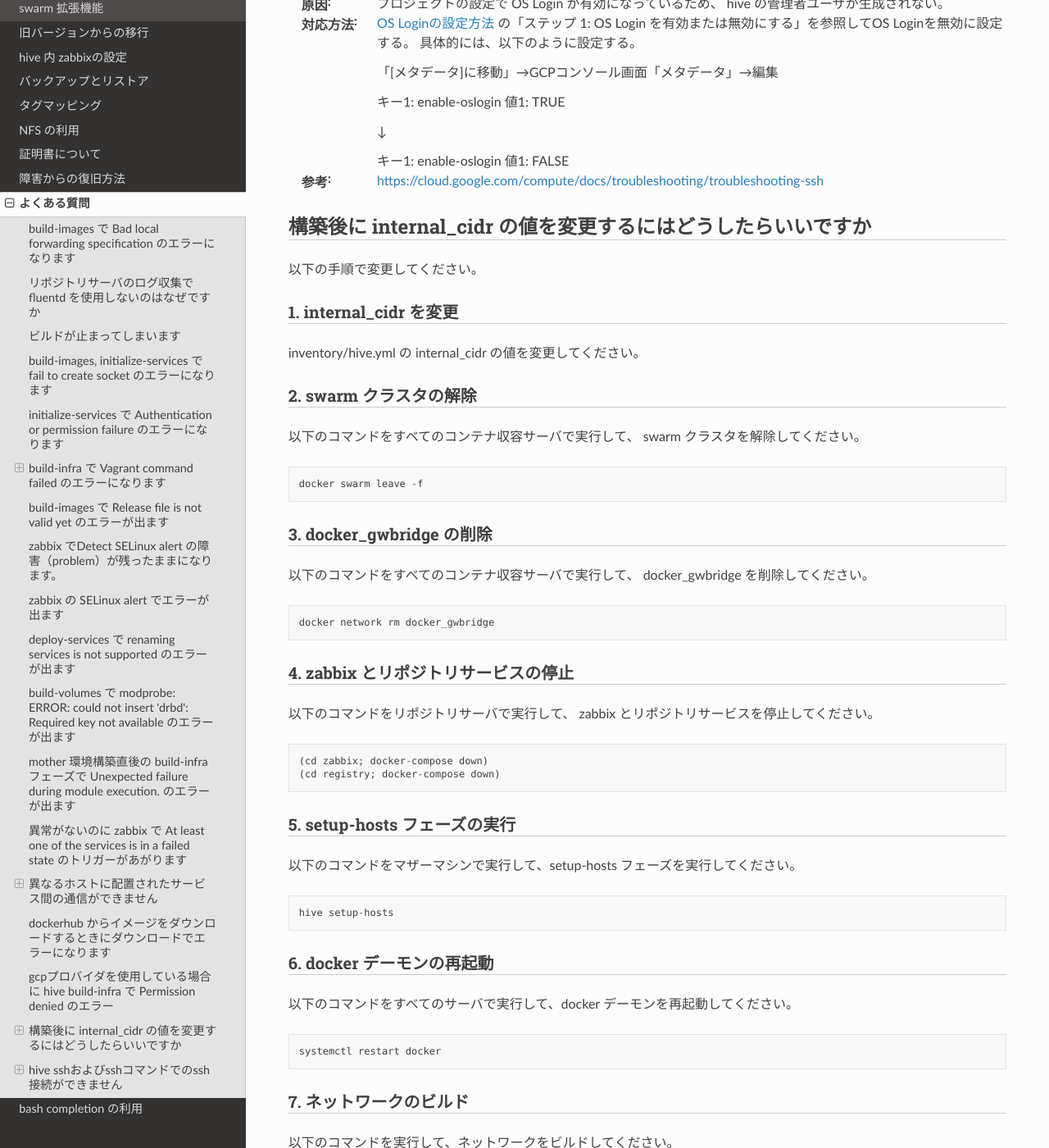
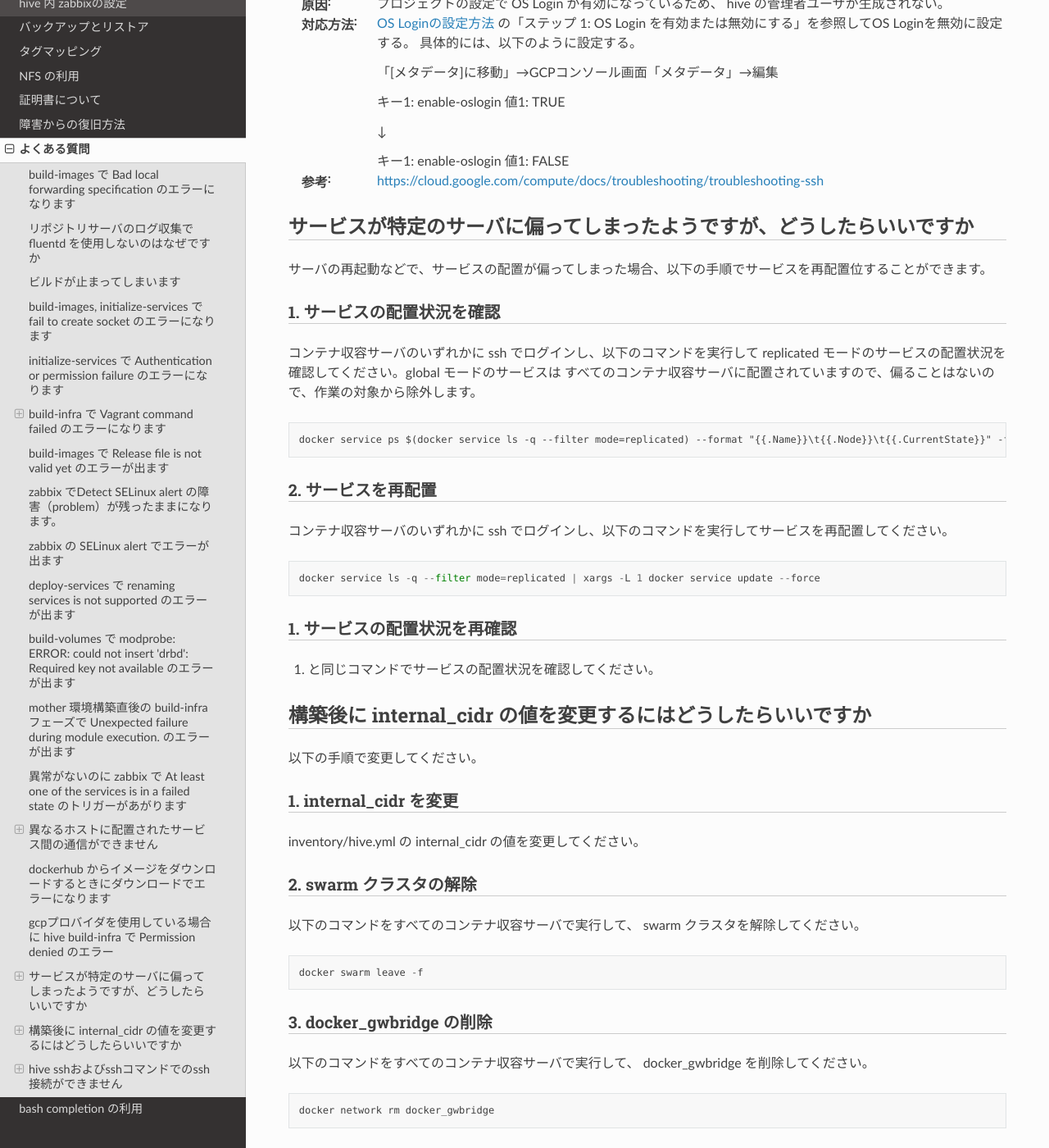
Before and after one commit to procube-open/hive-builder, a Sphinx documentation site: the page built from docs/faq.rst, in a window 1280 px wide and 1400 px high, scrolled down 7768 px. Shown: the whole window at 82% size. Built offline with Sphinx 7.4.7 and the Read the Docs theme 2.0.0, drawn with Linux system fonts in a browser that asks for light colours.

Commit message:
Add to FAQ how to reballance

```diff
--- a/docs/faq.rst
+++ b/docs/faq.rst
@@ -335,6 +335,33 @@ gcpプロバイダを使用している場合に hive build-infra で Permission
 
 :参考: https://cloud.google.com/compute/docs/troubleshooting/troubleshooting-ssh
 
+サービスが特定のサーバに偏ってしまったようですが、どうしたらいいですか
+----------------------------------------------------------------------------------------------------
+サーバの再起動などで、サービスの配置が偏ってしまった場合、以下の手順でサービスを再配置位することができます。
+
+1. サービスの配置状況を確認
+^^^^^^^^^^^^^^^^^^^^^^^^^^^^^^^
+コンテナ収容サーバのいずれかに ssh でログインし、以下のコマンドを実行して replicated モードのサービスの配置状況を確認してください。global モードのサービスは
+すべてのコンテナ収容サーバに配置されていますので、偏ることはないので、作業の対象から除外します。
+
+::
+
+    docker service ps $(docker service ls -q --filter mode=replicated) --format "{{.Name}}\t{{.Node}}\t{{.CurrentState}}" -f desired-state=running
+
+2. サービスを再配置
+^^^^^^^^^^^^^^^^^^^^^^^^^^^^^^^
+コンテナ収容サーバのいずれかに ssh でログインし、以下のコマンドを実行してサービスを再配置してください。
+
+::
+
+    docker service ls -q --filter mode=replicated | xargs -L 1 docker service update --force
+
+
+1. サービスの配置状況を再確認
+^^^^^^^^^^^^^^^^^^^^^^^^^^^^^^^
+1. と同じコマンドでサービスの配置状況を確認してください。
+
+
 構築後に internal_cidr の値を変更するにはどうしたらいいですか
 ----------------------------------------------------------------------------------------------------
 以下の手順で変更してください。
--- a/docs/inventory.rst
+++ b/docs/inventory.rst
@@ -1179,10 +1179,10 @@ backup_scripts 属性はバックアップ定義の配列です。
       - 指定された日数を超えて古いバックアップファイルを日次で削除する。例えば、0 を
         指定すると、当日のバックアップファイルのみが残り、
         3 を指定すると3日前、2日前、1日前、当日分の4個のバックアップファイルが残る。
-    * - batch_script
-      - "mysql -u powerdns -p{{db_password}} powerdns -e 'ALTER TABLE records;'"
+    * - batch_scripts
+      - ["mysql -u powerdns -p{{db_password}} powerdns -e 'ALTER TABLE records;'"]
       - ""
-      - 深夜日次バッチの実行時に指定されたコマンドをバックアップの採取前に実行する。
+      - 深夜日次バッチの実行時にバックアップの採取前に指定されたコマンドのリストを順に実行する。
 
 ここで directory 属性とコマンドでバックアップを採取する属性（backup_command, backup_file, restore_command, restore_file, ext）は排他的でどちらか一方しか指定できません。
 バックアップファイルの名前は backup-{name属性の値}-{採取日時}.{ext属性の値} になります。
```
